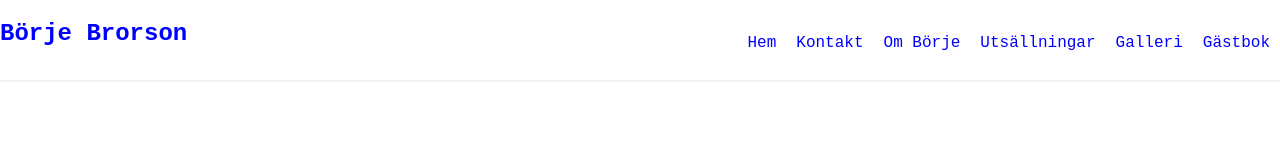
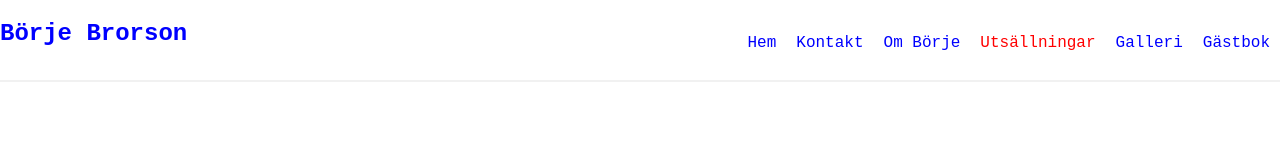
Before and after one commit to LovisaBrorson/final-project, a React (Create React App) app in the folder front-end/: page /exhibition in a window 1280 px wide. Shown: the top 160 px of the page. Built offline with nearby package versions, Linux system fonts and the light colour scheme.

Commit message:
took away one S...

```diff
--- a/front-end/src/Components/RightNavbar.js
+++ b/front-end/src/Components/RightNavbar.js
@@ -47,7 +47,7 @@ export const RightNav = ({ open }) => {
         <NavLink to='/info'>Om Börje</NavLink>
       </li>
       <li>
-        <NavLink to='/exhibitions'>Utsällningar</NavLink>
+        <NavLink to='/exhibition'>Utsällningar</NavLink>
       </li>
       <li>
         <NavLink to='/gallery'>Galleri</NavLink>
```
